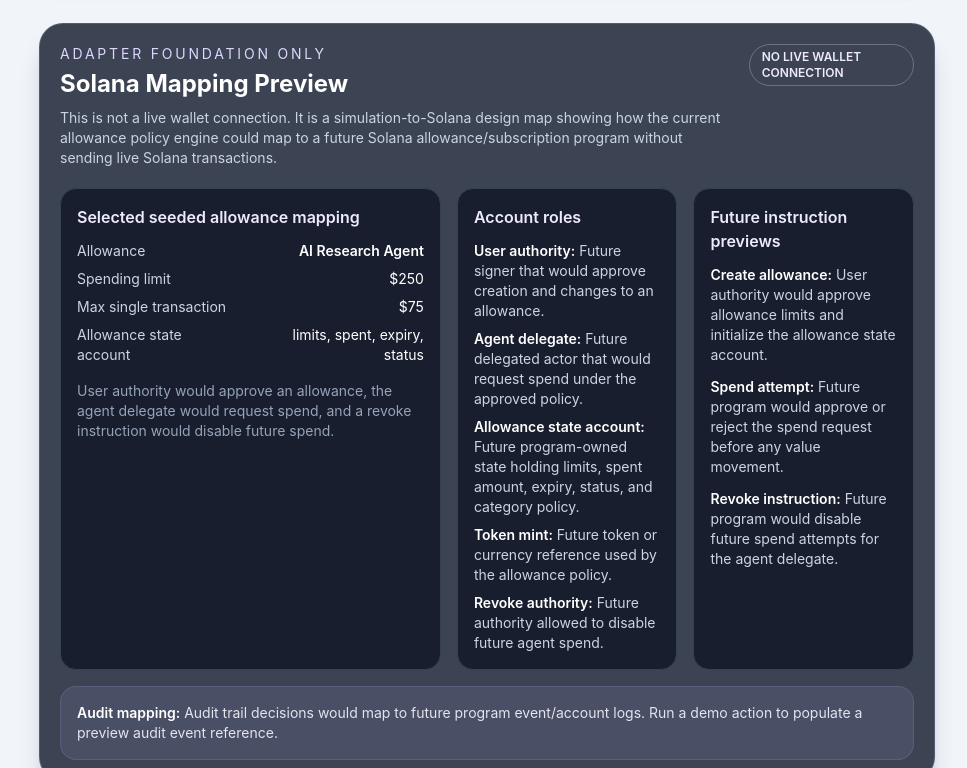
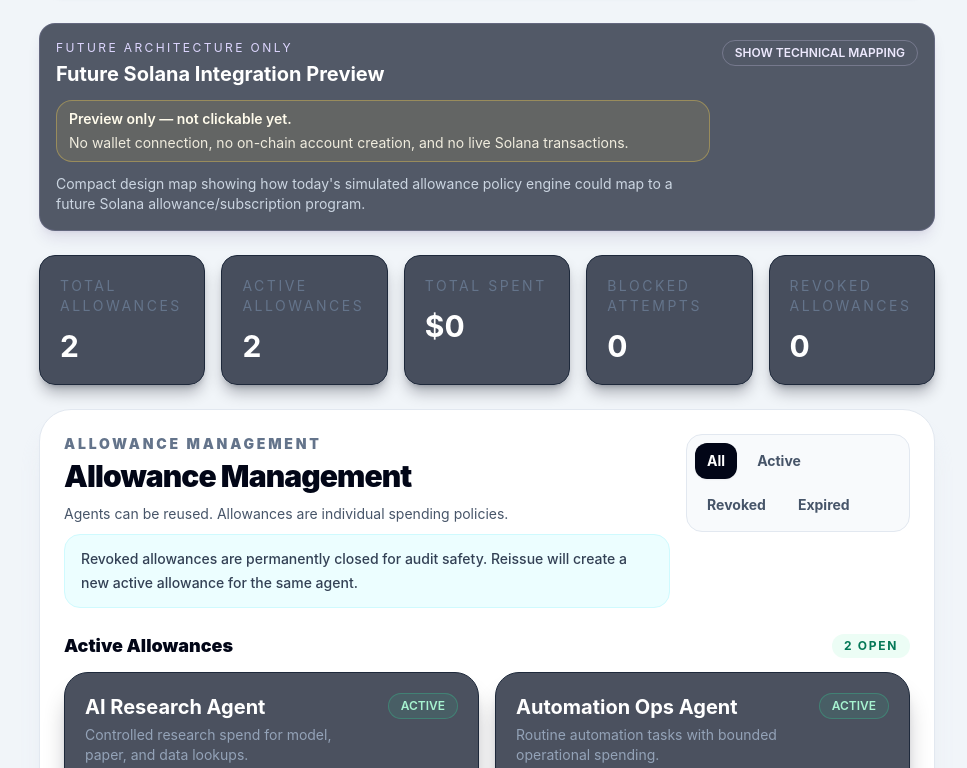
Before and after one commit to labden1980/northstar-agent-allowance-governor, a React (Vite) app: page / in a window 1280 px wide. Shown: the part 1192-1960 px from the top of the page, without its empty margins (313-1280 px from the left). Built offline with nearby package versions, Linux system fonts and the light colour scheme.

Commit message:
Clarify Solana preview as future integration

```diff
--- a/src/components/SolanaMappingPanel.tsx
+++ b/src/components/SolanaMappingPanel.tsx
@@ -24,24 +24,32 @@
   const auditMapping = latestAuditMapping ? mapAuditEventToSolanaRecord(latestAuditMapping) : null;
 
   return (
-    <section className="rounded-3xl border border-violet-300/20 bg-slate-900/80 p-5 shadow-xl shadow-violet-950/20">
-      <div className="flex flex-col gap-3 lg:flex-row lg:items-start lg:justify-between">
+    <section className="rounded-2xl border border-violet-300/15 bg-slate-900/70 p-4 shadow-lg shadow-violet-950/10">
+      <details className="group">
+        <summary className="flex cursor-pointer list-none flex-col gap-3 marker:hidden lg:flex-row lg:items-start lg:justify-between [&::-webkit-details-marker]:hidden">
           <div>
-          <p className="text-sm uppercase tracking-[0.2em] text-violet-200">Adapter foundation only</p>
-          <h2 className="mt-1 text-2xl font-bold text-white">Solana Mapping Preview</h2>
-          <p className="mt-2 max-w-4xl text-sm text-slate-300">
-            This is not a live wallet connection. It is a simulation-to-Solana design map showing how the current
-            allowance policy engine could map to a future Solana allowance/subscription program without sending live
-            Solana transactions.
+            <p className="text-xs uppercase tracking-[0.2em] text-violet-200">Future architecture only</p>
+            <h2 className="mt-1 text-xl font-bold text-white">Future Solana Integration Preview</h2>
+            <div className="mt-3 rounded-2xl border border-amber-300/35 bg-amber-300/10 px-3 py-2 text-sm text-amber-50">
+              <p className="font-semibold">Preview only — not clickable yet.</p>
+              <p className="mt-1 text-amber-50/90">
+                No wallet connection, no on-chain account creation, and no live Solana transactions.
               </p>
             </div>
-        <span className="rounded-full border border-violet-200/30 px-3 py-1 text-xs font-semibold uppercase text-violet-100">
-          No live wallet connection
+            <p className="mt-3 max-w-4xl text-sm text-slate-300">
+              Compact design map showing how today&apos;s simulated allowance policy engine could map to a future Solana
+              allowance/subscription program.
+            </p>
+          </div>
+          <span className="inline-flex shrink-0 items-center rounded-full border border-violet-200/25 px-3 py-1 text-xs font-semibold uppercase text-violet-100">
+            <span className="group-open:hidden">Show technical mapping</span>
+            <span className="hidden group-open:inline">Hide technical mapping</span>
           </span>
-      </div>
+        </summary>
 
-      <div className="mt-5 grid gap-4 xl:grid-cols-[1fr_1.2fr]">
-        <div className="rounded-2xl border border-slate-700 bg-slate-950/60 p-4">
+        <div className="mt-4 border-t border-slate-700/70 pt-4">
+          <div className="grid gap-3 xl:grid-cols-[1fr_1.2fr]">
+            <div className="rounded-2xl border border-slate-700 bg-slate-950/50 p-3">
               <h3 className="font-semibold text-violet-100">Selected seeded allowance mapping</h3>
               <dl className="mt-3 space-y-2 text-sm text-slate-300">
                 <div className="flex justify-between gap-4">
@@ -61,14 +69,14 @@
                   <dd className="text-right text-white">limits, spent, expiry, status</dd>
                 </div>
               </dl>
-          <p className="mt-4 text-sm text-slate-400">
+              <p className="mt-3 text-sm text-slate-400">
                 User authority would approve an allowance, the agent delegate would request spend, and a revoke instruction
                 would disable future spend.
               </p>
             </div>
 
-        <div className="grid gap-4 lg:grid-cols-2">
-          <div className="rounded-2xl border border-slate-700 bg-slate-950/60 p-4">
+            <div className="grid gap-3 lg:grid-cols-2">
+              <div className="rounded-2xl border border-slate-700 bg-slate-950/50 p-3">
                 <h3 className="font-semibold text-violet-100">Account roles</h3>
                 <ul className="mt-3 space-y-2 text-sm text-slate-300">
                   {mapping.accountRoles.map((accountRole) => (
@@ -79,7 +87,7 @@
                 </ul>
               </div>
 
-          <div className="rounded-2xl border border-slate-700 bg-slate-950/60 p-4">
+              <div className="rounded-2xl border border-slate-700 bg-slate-950/50 p-3">
                 <h3 className="font-semibold text-violet-100">Future instruction previews</h3>
                 <ul className="mt-3 space-y-3 text-sm text-slate-300">
                   <li>
@@ -96,10 +104,12 @@
             </div>
           </div>
 
-      <div className="mt-4 rounded-2xl border border-violet-300/15 bg-violet-300/10 p-4 text-sm text-violet-50/90">
+          <div className="mt-3 rounded-2xl border border-violet-300/15 bg-violet-300/10 p-3 text-sm text-violet-50/90">
             <span className="font-semibold text-white">Audit mapping:</span> Audit trail decisions would map to future
             program event/account logs. {auditMapping ? `Latest mapped event: ${auditMapping.eventType} — ${auditMapping.message}` : "Run a demo action to populate a preview audit event reference."}
           </div>
+        </div>
+      </details>
     </section>
   );
 }
```
Also changed, not shown: 1 other file (tests, documents, lock files or other folders). Lines whose indentation alone changed are shown as unchanged.
